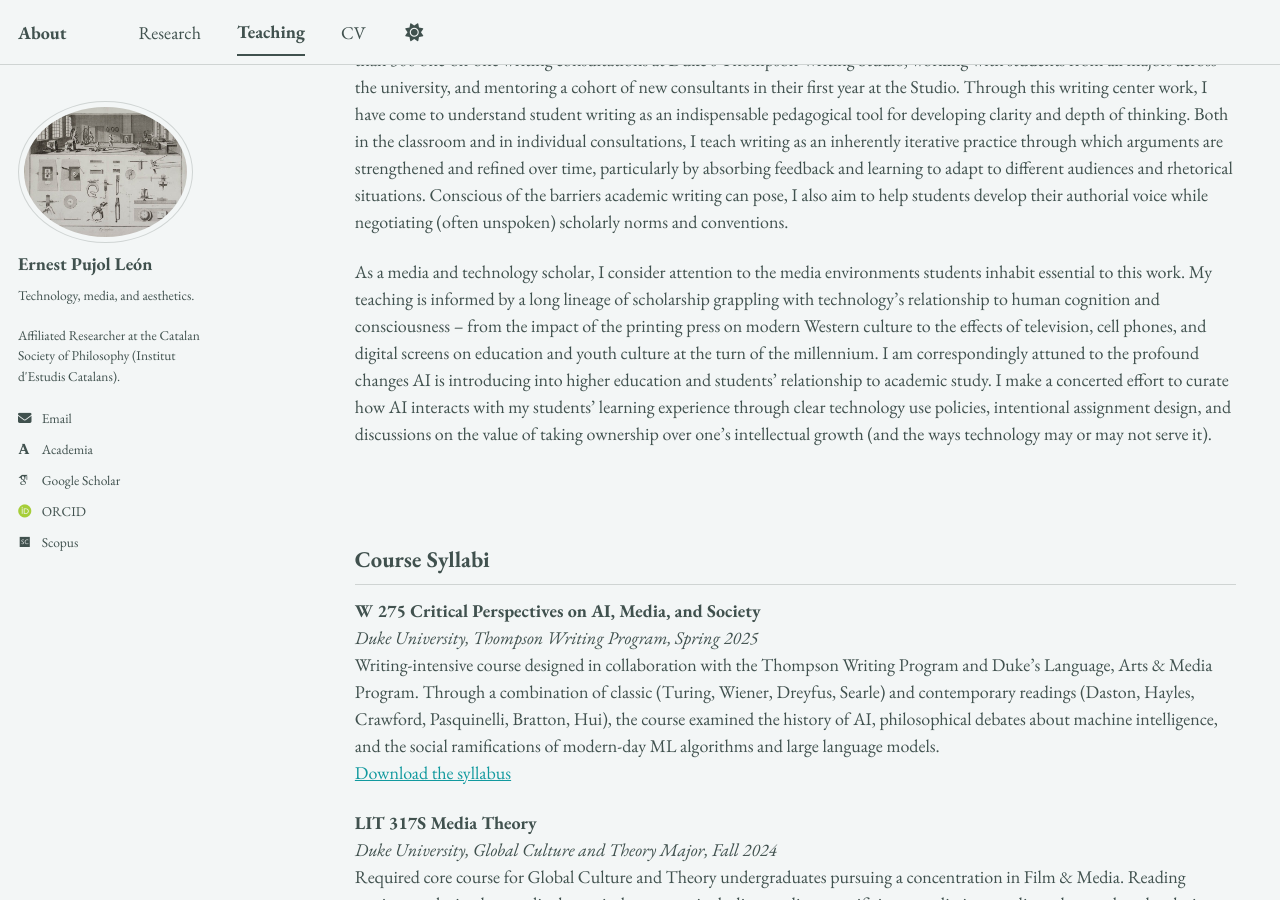
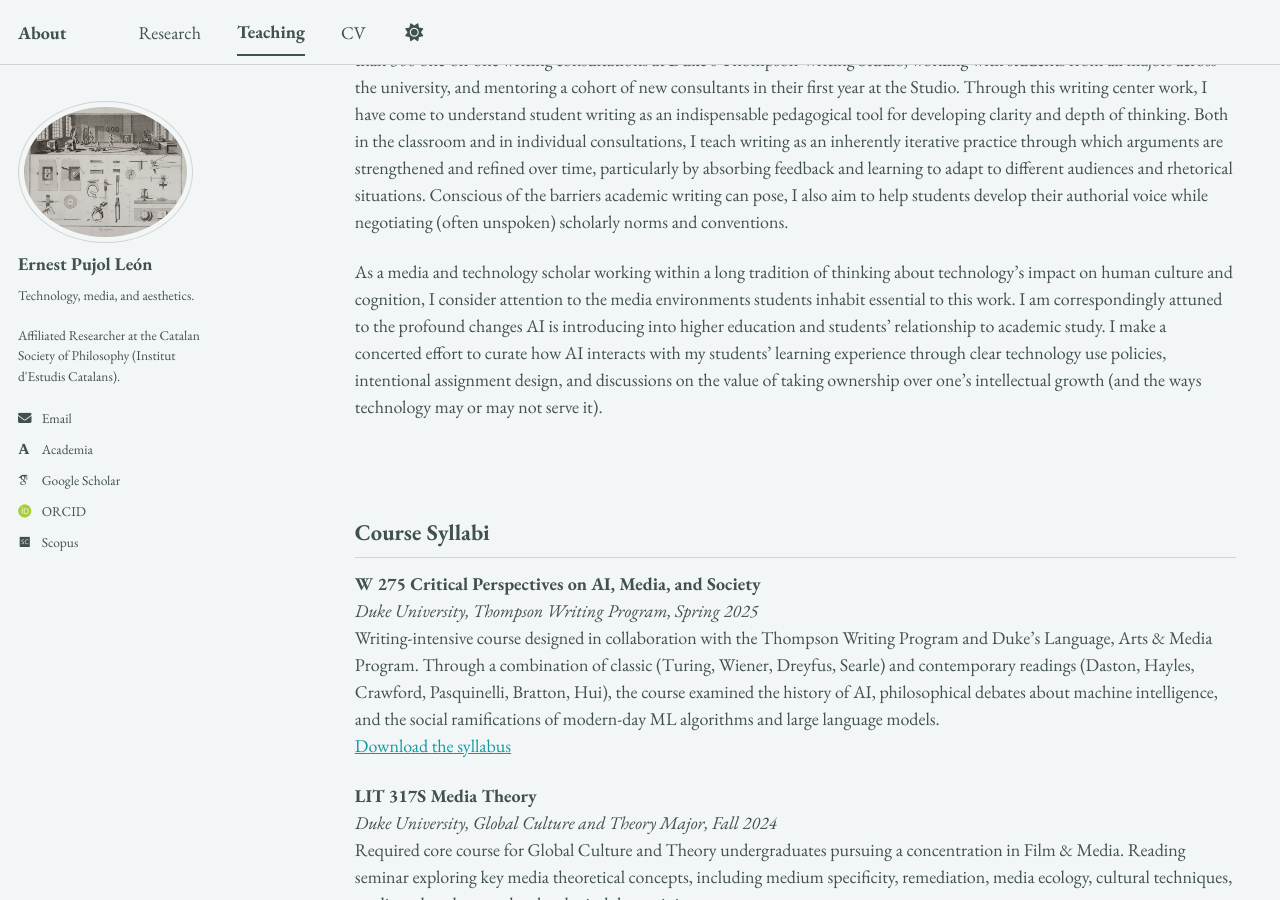
Before and after one commit to epujol90/epujol90.github.io, a Jekyll site: the page built from _pages/teaching.md, in a window 1280 px wide and 900 px high, scrolled down 521 px. Built offline with Jekyll 4.4.1, drawn with Linux system fonts in a browser that asks for light colours; some web fonts are replaced; a script bundle is joined from its source files by our own code; library files that are not in the unit come from our copies.

Commit message:
Update teaching.md

```diff
--- a/_pages/teaching.md
+++ b/_pages/teaching.md
@@ -11,7 +11,7 @@ My teaching experience includes both classroom instruction and writing center pr
 
 Beyond traditional coursework, my teaching owes much to my writing center experience. Over two consecutive years, I led more than 300 one-on-one writing consultations at Duke's Thompson Writing Studio, working with students from all majors across the university, and mentoring a cohort of new consultants in their first year at the Studio. Through this writing center work, I have come to understand student writing as an indispensable pedagogical tool for developing clarity and depth of thinking. Both in the classroom and in individual consultations, I teach writing as an inherently iterative practice through which arguments are strengthened and refined over time, particularly by absorbing feedback and learning to adapt to different audiences and rhetorical situations. Conscious of the barriers academic writing can pose, I also aim to help students develop their authorial voice while negotiating (often unspoken) scholarly norms and conventions.
 
-As a media and technology scholar, I consider attention to the media environments students inhabit essential to this work. My teaching is informed by a long lineage of scholarship grappling with technology’s relationship to human cognition and consciousness -- from the impact of the printing press on modern Western culture to the effects of television, cell phones, and digital screens on education and youth culture at the turn of the millennium. I am correspondingly attuned to the profound changes AI is introducing into higher education and students’ relationship to academic study. I make a concerted effort to curate how AI interacts with my students’ learning experience through clear technology use policies, intentional assignment design, and discussions on the value of taking ownership over one’s intellectual growth (and the ways technology may or may not serve it).
+As a media and technology scholar working within a long tradition of thinking about technology’s impact on human culture and cognition, I consider attention to the media environments students inhabit essential to this work. I am correspondingly attuned to the profound changes AI is introducing into higher education and students’ relationship to academic study. I make a concerted effort to curate how AI interacts with my students’ learning experience through clear technology use policies, intentional assignment design, and discussions on the value of taking ownership over one’s intellectual growth (and the ways technology may or may not serve it).
 <br>
 <br>
 <br>
```
